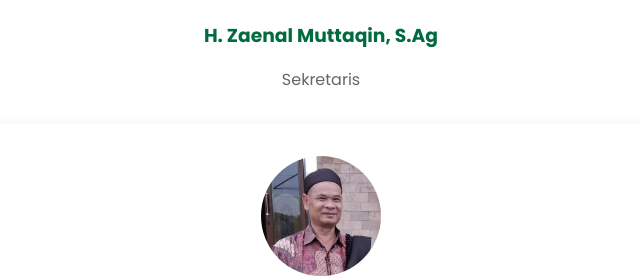
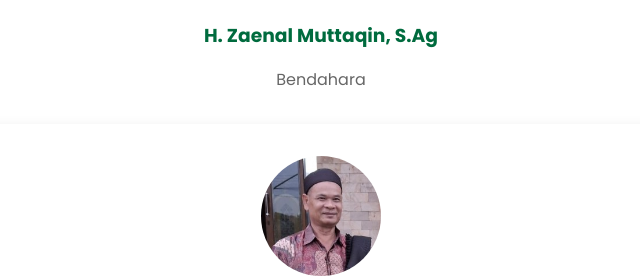
Before and after one commit to iremaattaqwa/masjid, a plain HTML site: page index.html in a window 1280 px wide. Shown: the part 2544-2822 px from the top of the page, 319-959 px from the left. Drawn offline with nearby package versions, Linux system fonts and the light colour scheme; no server answers.

Commit message:
Update index.html

```diff
--- a/index.html
+++ b/index.html
@@ -124,7 +124,7 @@
                         <div class="org-item">
                             <img src="img/ayah.jpg" alt="Bendahara">
                             <h3>H. Zaenal Muttaqin, S.Ag</h3>
-                            <p>Sekretaris</p>
+                            <p>Bendahara</p>
                         </div>
                         <div class="org-item">
                             <img src="img/hmuk.jpg" alt="Bidang Pembangunan">
```
